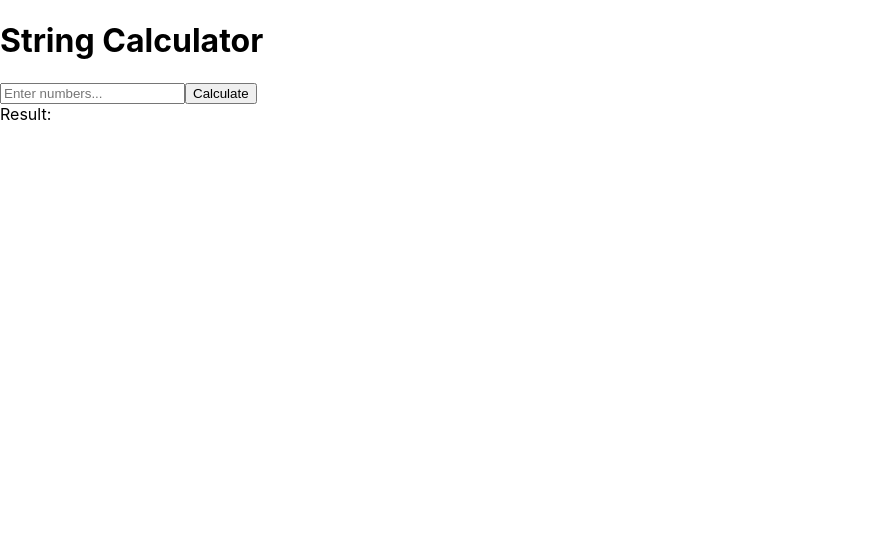
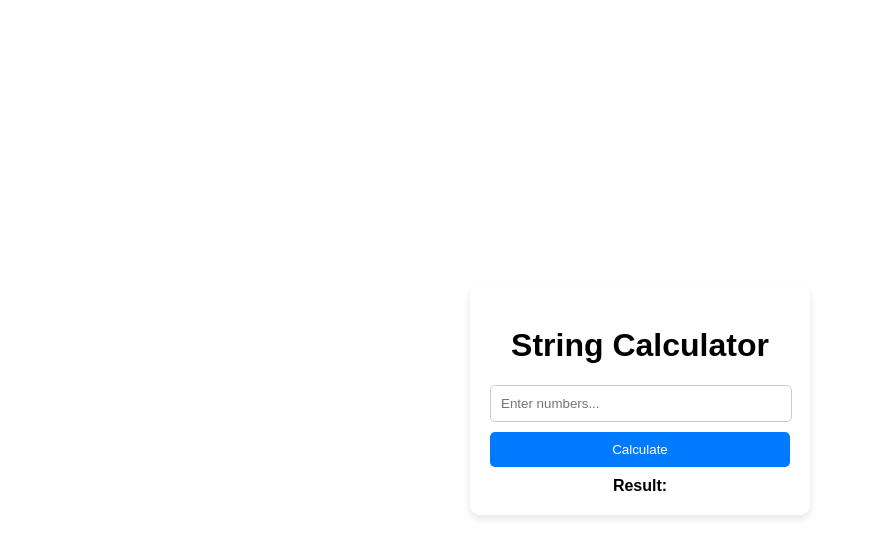
Before and after one commit to Yuki1602/assignmentatx, a React (Create React App) app: page / in a window 1280 px wide. Shown: the top 558 px of the page, without its empty margins (0-871 px from the left). Built offline with nearby package versions, Linux system fonts and the light colour scheme.

Commit message:
feat: add random background color change on calculation in App component
 PASS  src/App.test.tsx
  √ renders calculator title (79 ms)
  √ renders input field (5 ms)
  √ renders calculate button (4 ms)
  √ renders result area (2 ms)
  √ calculates sum correctly when triggered (12 ms)

```diff
--- a/package.json
+++ b/package.json
@@ -7,6 +7,7 @@
     "@types/react": "^18.3.18",
     "@types/react-dom": "^18.3.5",
     "cra-template-typescript": "1.2.0",
+    "framer-motion": "^12.4.0",
     "react": "^18.3.1",
     "react-dom": "^18.3.1",
     "react-scripts": "5.0.1",
--- a/src/App.css
+++ b/src/App.css
@@ -1,38 +1,47 @@
-.App {
-  text-align: center;
+body {
+  font-family: Arial, sans-serif;
+  display: flex;
+  justify-content: center;
+  align-items: center;
+  height: 100vh;
+  margin: 0;
+  transition: background-color 0.5s ease-in-out; /* Smooth color transition */
 }
 
-.App-logo {
-  height: 40vmin;
-  pointer-events: none;
+.container {
+  padding: 20px;
+  border-radius: 10px;
+  box-shadow: 0 4px 8px rgba(0, 0, 0, 0.1);
+  text-align: center;
+  width: 300px;
+  background: rgba(255, 255, 255, 0.8); /* Slightly transparent for contrast */
+  backdrop-filter: blur(10px); /* Blurred effect */
 }
 
-@media (prefers-reduced-motion: no-preference) {
-  .App-logo {
-    animation: App-logo-spin infinite 20s linear;
-  }
+.input-field {
+  width: calc(100% - 20px);
+  padding: 10px;
+  border: 1px solid #ccc;
+  border-radius: 5px;
+  margin-bottom: 10px;
 }
 
-.App-header {
-  background-color: #282c34;
-  min-height: 100vh;
-  display: flex;
-  flex-direction: column;
-  align-items: center;
-  justify-content: center;
-  font-size: calc(10px + 2vmin);
+.calculate-btn {
+  width: 100%;
+  background-color: #007bff;
   color: white;
+  border: none;
+  padding: 10px;
+  border-radius: 5px;
+  cursor: pointer;
 }
 
-.App-link {
-  color: #61dafb;
+.calculate-btn:hover {
+  background-color: #0056b3;
 }
 
-@keyframes App-logo-spin {
-  from {
-    transform: rotate(0deg);
-  }
-  to {
-    transform: rotate(360deg);
-  }
+.result {
+  margin-top: 10px;
+  font-size: 16px;
+  font-weight: bold;
 }
--- a/src/App.tsx
+++ b/src/App.tsx
@@ -1,20 +1,30 @@
-import React, { useState } from 'react';
-import './App.css';
-import { add } from './simpleCalc';
+import { useState } from "react";
+import { add } from "./simpleCalc";
+import "./App.css";
 
-function App() {
+export default function App() {
   const [input, setInput] = useState("");
+  const [result, setResult] = useState<string | number>("");
 
-  const [result, setResult] = useState<string | number>("");
+  const getRandomColor = () => {
+    const letters = "0123456789ABCDEF";
+    let color = "#";
+    for (let i = 0; i < 6; i++) {
+      color += letters[Math.floor(Math.random() * 16)];
+    }
+    return color;
+  };
 
   const handleCalculate = () => {
     try {
       const sum = add(input);
       setResult(sum);
+      document.body.style.backgroundColor = getRandomColor(); // Change body background
     } catch (error) {
       setResult((error as Error).message);
     }
   };
+
   return (
     <div className="container">
       <h1>String Calculator</h1>
@@ -32,5 +42,3 @@ function App() {
     </div>
   );
 }
-
-export default App;
```
